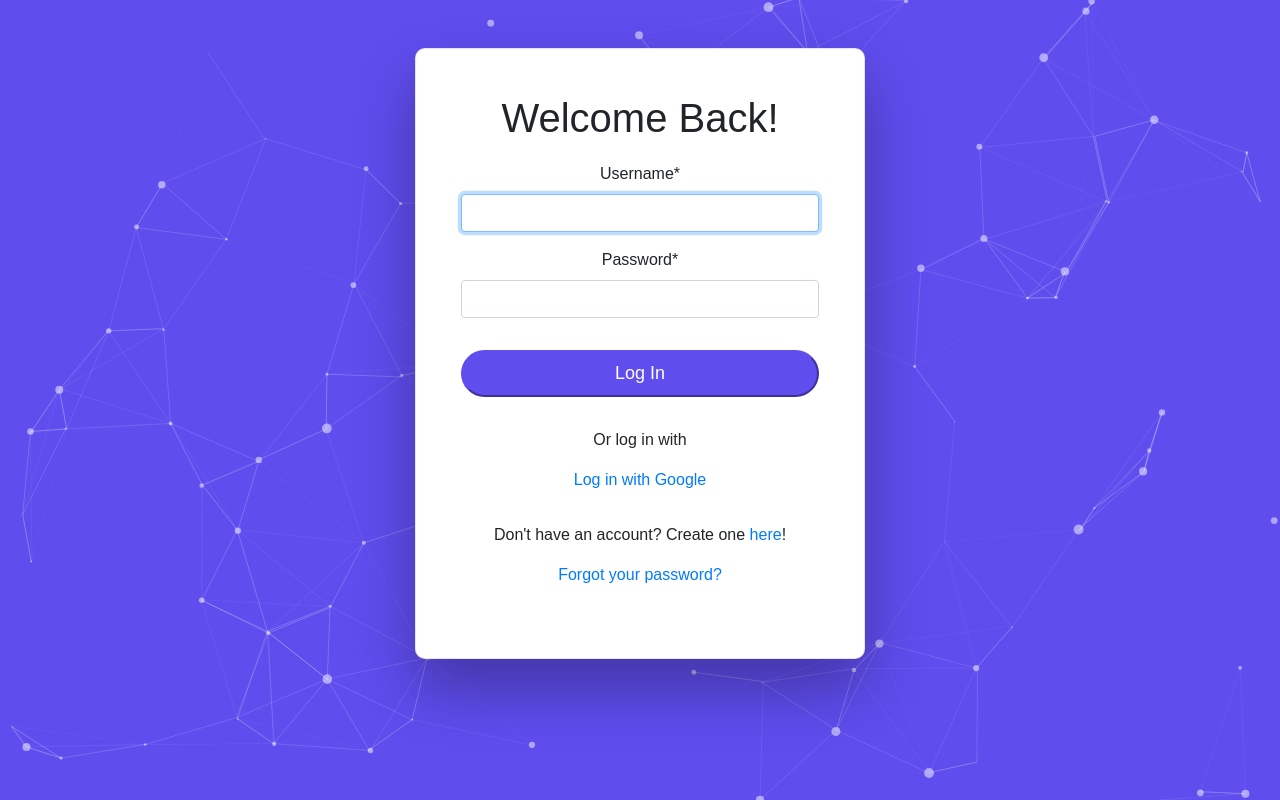
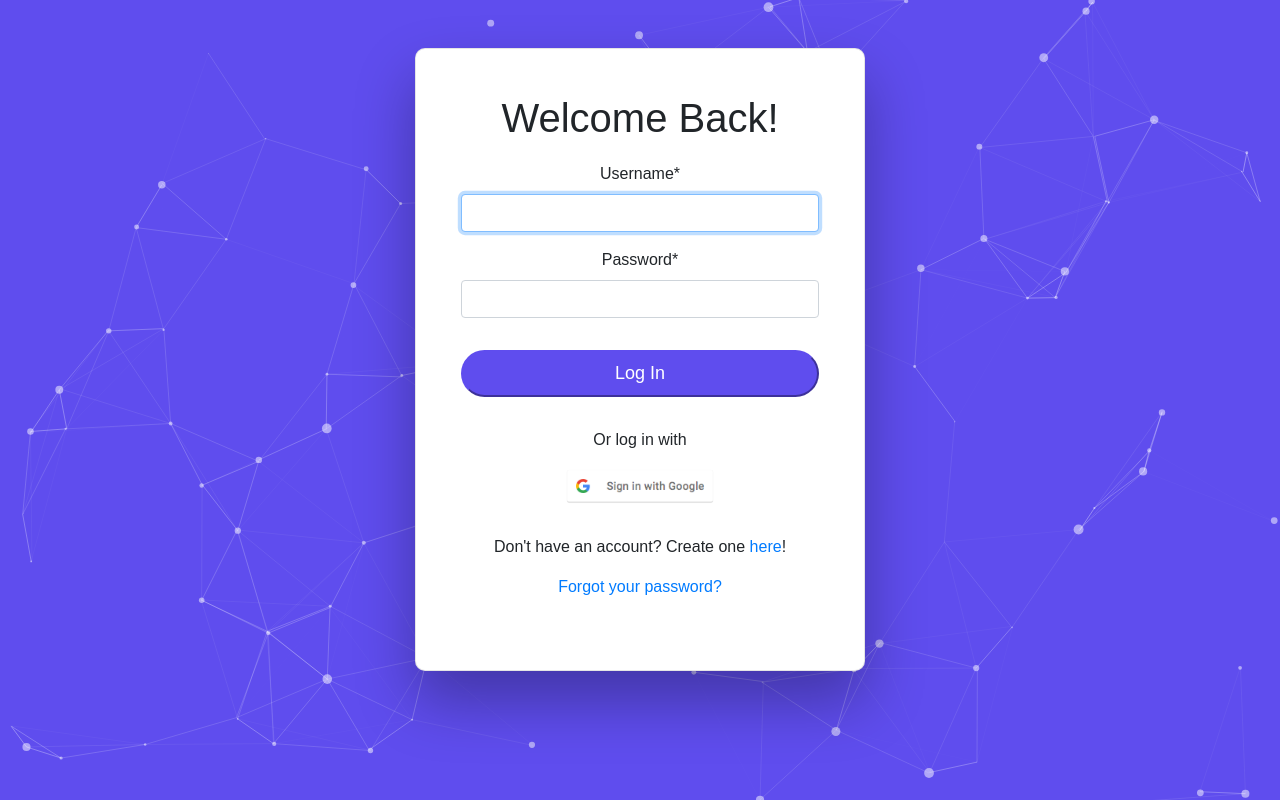
Before and after one commit to RTiwary/FeedBee, a Django app: page /login/ in a window 1280 px wide. Run offline with Django 3.2, Linux system fonts and the light colour scheme; some libraries are stand-ins or nearby versions; some web fonts are replaced.

Commit message:
add google sign in image

```diff
--- a/apps/users/templates/users/login.html
+++ b/apps/users/templates/users/login.html
@@ -12,6 +12,7 @@
     <link href="https://fonts.googleapis.com/css2?family=ABeeZee&display=swap" rel="stylesheet">
 
     <title>Login • Classbop</title>
+    {% load static %}
 
     <style type="text/css">
         .btn-login {
@@ -55,9 +56,12 @@
             border: 1px solid rgba(0,0,0,0.1);
             font-family: 'ABeeZee', sans-serif;
         }
+
+        #google_signin_button:hover {
+            content: url("../../static/users/images/btn_google_signin_light_pressed_web.png");
+        }
     </style>
 
-    {% load static %}
     <link rel="apple-touch-icon" sizes="180x180" href="{% static 'users/images/apple-touch-icon.png' %}">
     <link rel="icon" type="image/png" sizes="32x32" href="{% static 'users/images/favicon-32x32.png' %}">
     <link rel="icon" type="image/png" sizes="16x16" href="{% static 'users/images/favicon-16x16.png' %}">
@@ -91,7 +95,9 @@
                     Log In
                 </button>
                 <p style="padding-top: 15px; margin-top: 1em;">Or log in with</p>
-                <a href="{% provider_login_url 'google' %}">Log in with Google</a>
+                <a href="{% provider_login_url 'google' %}">
+                    <img src="{% static 'users/images/btn_google_signin_light_normal_web.png' %}" alt="Google Sign In" id="google_signin_button" width="150px">
+                </a>
                 <p style="padding-top: 15px; margin-top: 1em;">Don't have an account? Create one <a href="/register">here</a>!</p>
                 <a href="/password_reset">Forgot your password?</a>
             </form>
```
Also changed, not shown: apps/users/static/users/images/btn_google_signin_light_normal_web.png (added), apps/users/static/users/images/btn_google_signin_light_pressed_web.png (added).
